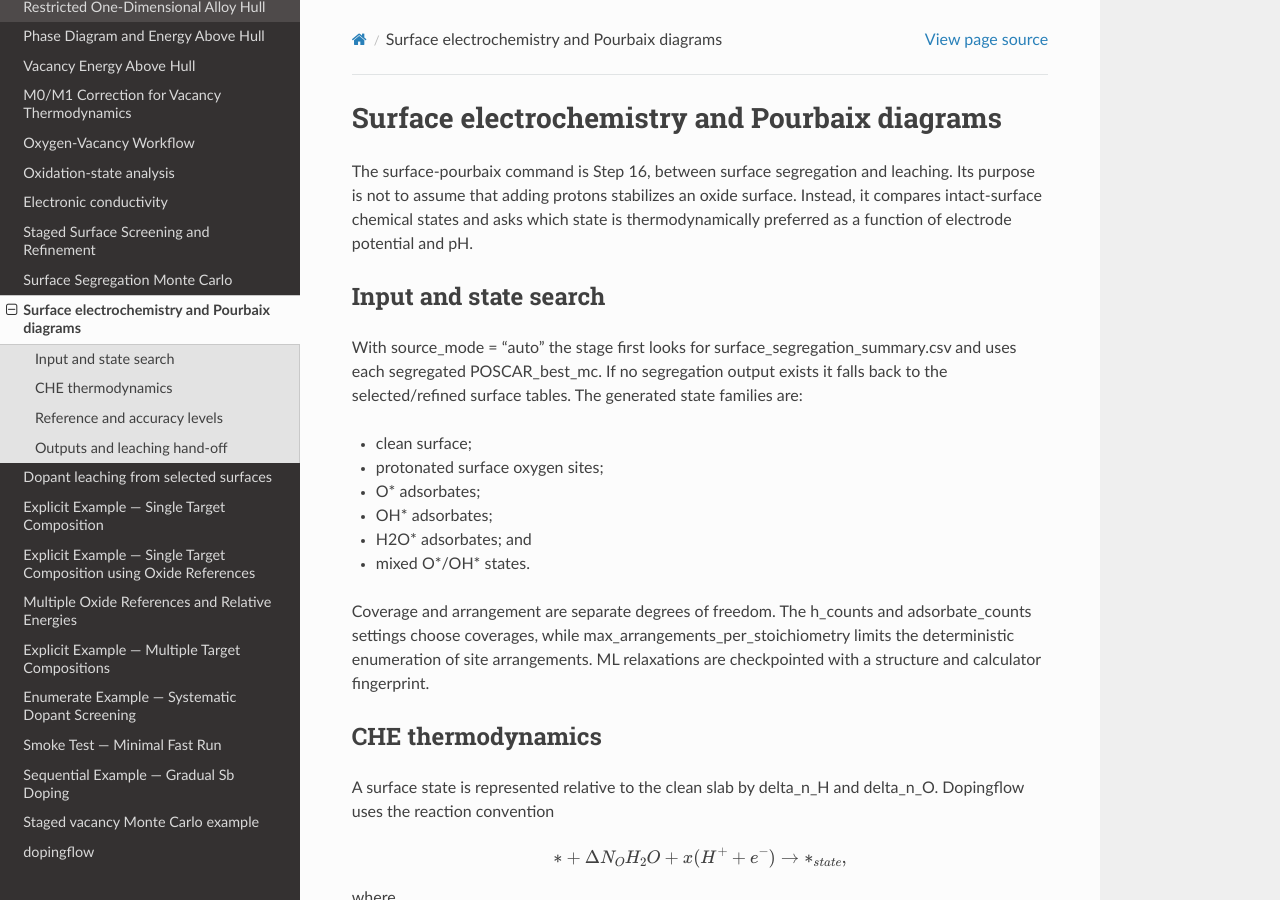
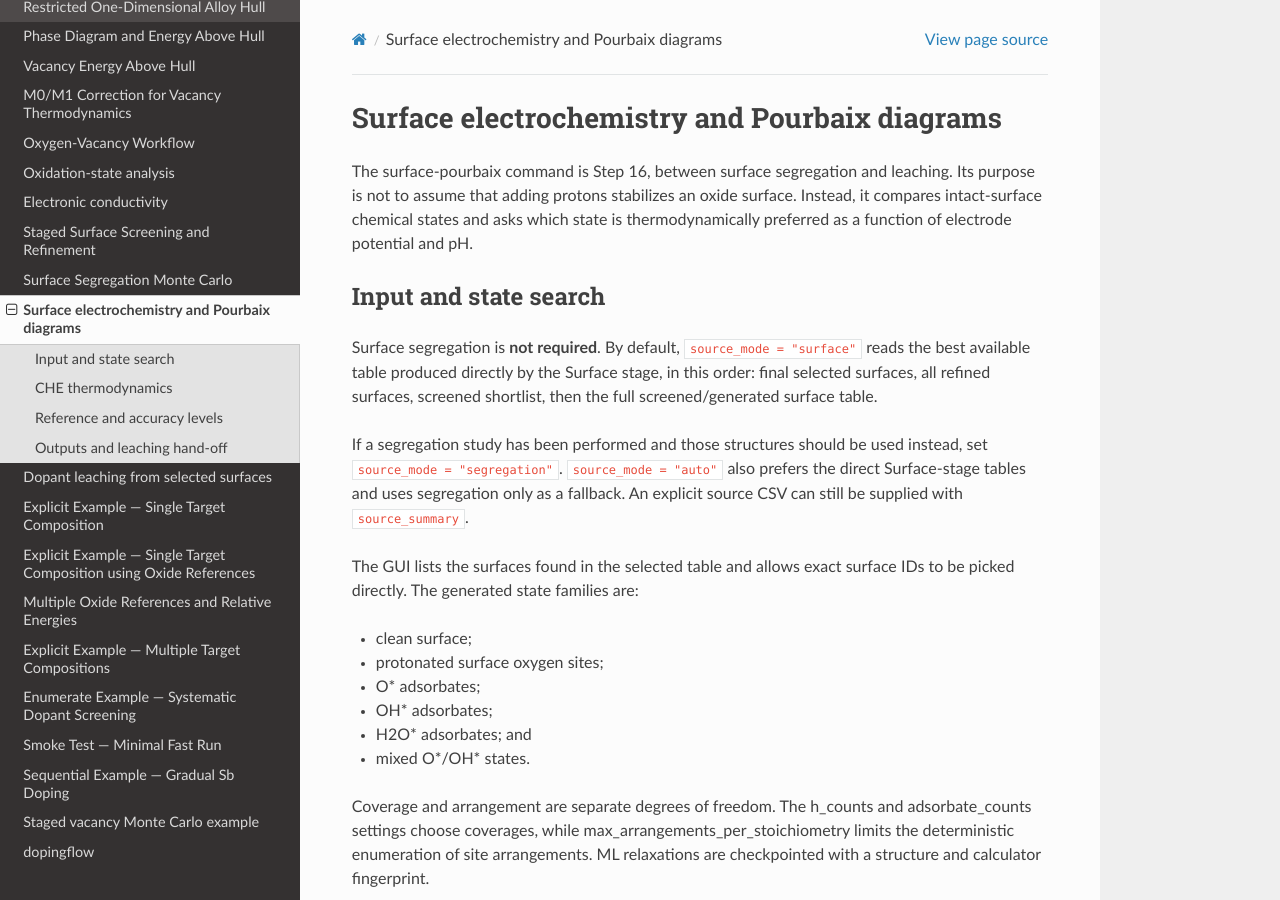
Before and after one commit to KazemZh/dopingflow, a Sphinx documentation site: the page built from docs/source/methods/surface_pourbaix.rst, in a window 1280 px wide and 900 px high. Built offline with Sphinx 7.4.7 and the Read the Docs theme 3.1.0, drawn with Linux system fonts in a browser that asks for light colours.

Commit message:
Document segregation-optional Surface Pourbaix inputs

```diff
--- a/docs/source/methods/surface_pourbaix.rst
+++ b/docs/source/methods/surface_pourbaix.rst
@@ -10,10 +10,18 @@ pH.
 Input and state search
 ----------------------
 
-With source_mode = "auto" the stage first looks for
-surface_segregation_summary.csv and uses each segregated POSCAR_best_mc. If no
-segregation output exists it falls back to the selected/refined surface
-tables. The generated state families are:
+Surface segregation is **not required**. By default, ``source_mode = "surface"``
+reads the best available table produced directly by the Surface stage, in this
+order: final selected surfaces, all refined surfaces, screened shortlist, then
+the full screened/generated surface table.
+
+If a segregation study has been performed and those structures should be used
+instead, set ``source_mode = "segregation"``. ``source_mode = "auto"`` also
+prefers the direct Surface-stage tables and uses segregation only as a fallback.
+An explicit source CSV can still be supplied with ``source_summary``.
+
+The GUI lists the surfaces found in the selected table and allows exact surface
+IDs to be picked directly. The generated state families are:
 
 * clean surface;
 * protonated surface oxygen sites;
```
